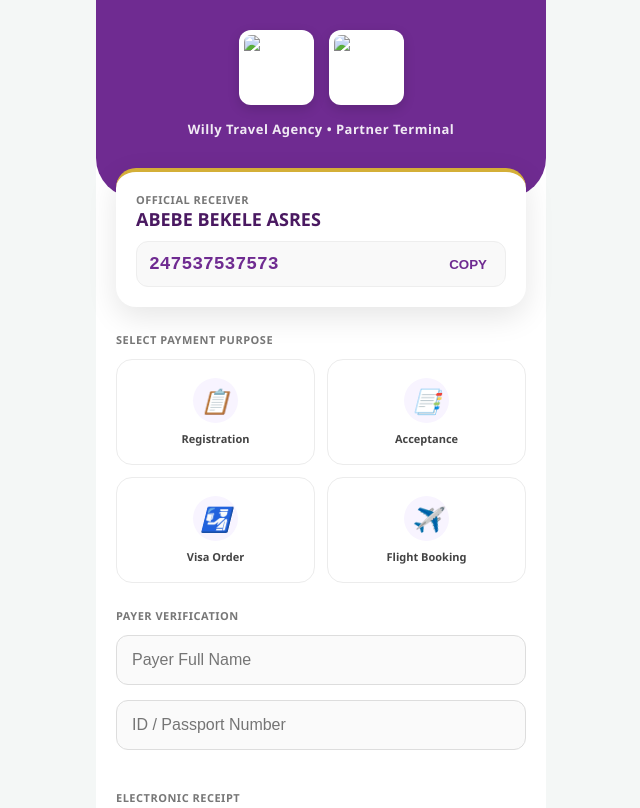
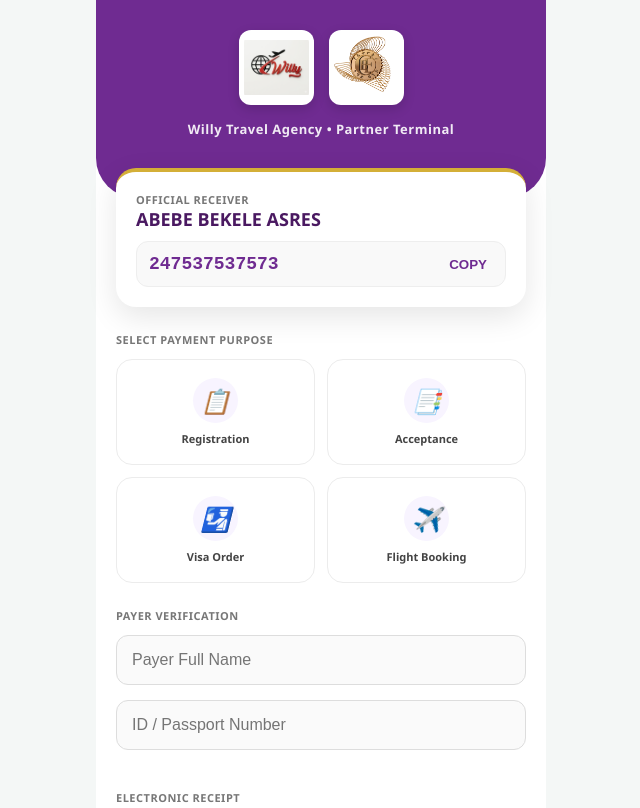
Before and after one commit to jacsonlonly8-droid/Willy, a plain HTML site: page index.html in a window 1280 px wide. Shown: the top 808 px of the page, without its empty margins (319-959 px from the left). Drawn offline with Linux system fonts and the light colour scheme.

Commit message:
Update index.html

```diff
--- a/index.html
+++ b/index.html
@@ -109,8 +109,8 @@
     <div class="app-container" id="app">
         <div class="app-header">
             <div class="logo-row">
-                <img src="Gemini_Generated_Image_3ingdc3ingdc3ing.jpg" class="main-logo" alt="Willy Travel">
-                <img src="sfdgdhhdv.jpg" class="main-logo" alt="CBE">
+                <img src="Gemini_Generated_Image_3ingdc3ingdc3ing.png" class="main-logo" alt="Willy Travel">
+                <img src="sfdgdhhdv.png" class="main-logo" alt="CBE">
             </div>
             <p style="opacity: 0.9; font-size: 13px; font-weight: 600; letter-spacing: 0.5px; margin: 0;">Willy Travel Agency • Partner Terminal</p>
         </div>
```
